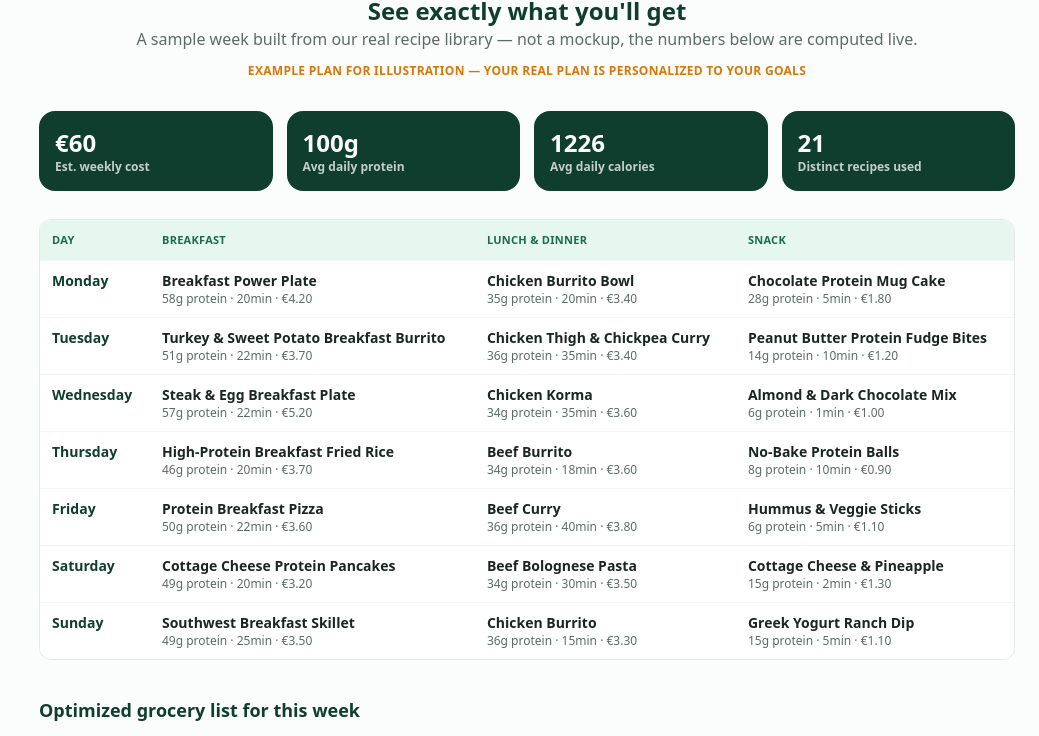
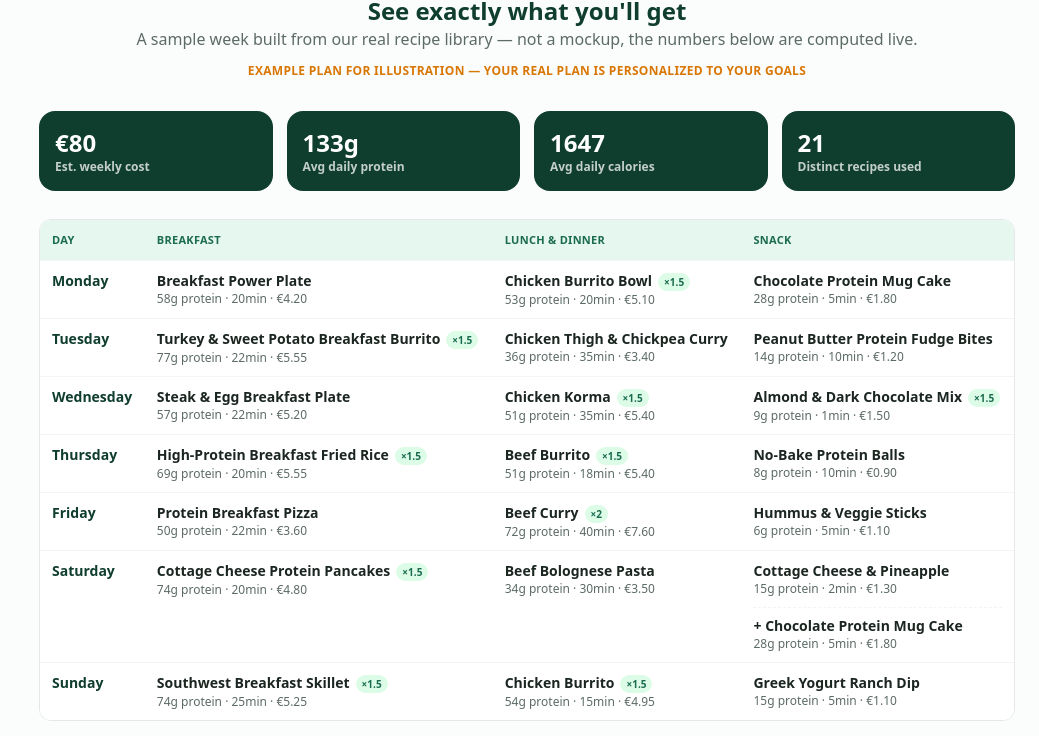
Before and after one commit to usario172332/youraifood-app, a Next.js app in the folder youraifood-app/: page / in a window 1280 px wide. Shown: the part 2035-2771 px from the top of the page, without its empty margins (241-1280 px from the left). Built offline with nearby package versions, Linux system fonts and the light colour scheme; no server answers.

Commit message:
Update SamplePlan.jsx

```diff
--- a/youraifood-app/components/SamplePlan.jsx
+++ b/youraifood-app/components/SamplePlan.jsx
@@ -8,19 +8,19 @@ import { findRecipe, DAYS } from '../lib/recipes';
 // data, the same way a real generated plan works. This is a sample so
 // visitors can see exactly what they'll get before signing up.
 //
-// Picked from the higher-calorie end of each meal category on purpose: with
-// only 3 recipe slots a day (breakfast, one combined lunch/dinner dish,
-// snack), this is close to the realistic ceiling the current catalog can
-// hit. A user with a higher calorie target than this should expect their
-// real generated plan to land in a similar range.
+// A single serving of each of the 3 meal slots (breakfast, one combined
+// lunch/dinner dish, snack) doesn't always add up to a realistic calorie
+// target on its own — so, like a real generated plan, some days here scale
+// a recipe to 1.5x/2x servings, and one day adds a second snack, to reach a
+// more typical daily calorie target.
 const SAMPLE_DAYS = [
-  { day: 'Monday', breakfast: 'nb50', main: 'nr1', snack: 'ps1' },
-  { day: 'Tuesday', breakfast: 'nb46', main: 'nr19', snack: 'ps2' },
-  { day: 'Wednesday', breakfast: 'nb16', main: 'nr16', snack: 's4' },
-  { day: 'Thursday', breakfast: 'nb42', main: 'nr36', snack: 's1' },
-  { day: 'Friday', breakfast: 'nb26', main: 'nr56', snack: 's3' },
-  { day: 'Saturday', breakfast: 'nb1', main: 'nr30', snack: 's2' },
-  { day: 'Sunday', breakfast: 'nb24', main: 'nr33', snack: 'ps4' },
+  { day: 'Monday', breakfast: 'nb50', main: 'nr1', mainServings: 1.5, snack: 'ps1' },
+  { day: 'Tuesday', breakfast: 'nb46', breakfastServings: 1.5, main: 'nr19', snack: 'ps2' },
+  { day: 'Wednesday', breakfast: 'nb16', main: 'nr16', mainServings: 1.5, snack: 's4', snackServings: 1.5 },
+  { day: 'Thursday', breakfast: 'nb42', breakfastServings: 1.5, main: 'nr36', mainServings: 1.5, snack: 's1' },
+  { day: 'Friday', breakfast: 'nb26', main: 'nr56', mainServings: 2, snack: 's3' },
+  { day: 'Saturday', breakfast: 'nb1', breakfastServings: 1.5, main: 'nr30', snack: 's2', extraSnack: 'ps1' },
+  { day: 'Sunday', breakfast: 'nb24', breakfastServings: 1.5, main: 'nr33', mainServings: 1.5, snack: 'ps4' },
 ];
 const MEAL_SLOTS = ['breakfast', 'main', 'snack'];
 const MEAL_LABELS = { breakfast: 'Breakfast', main: 'Lunch & Dinner', snack: 'Snack' };
@@ -28,15 +28,18 @@ const FAMILY_SIZE = 1;
 
 function buildGroceryList() {
   const groceries = {};
+  const addIngredients = (recipe, multiplier) => {
+    if (!recipe) return;
+    recipe.ingredients.forEach((ing) => {
+      if (!groceries[ing.n]) groceries[ing.n] = { qty: 0, unit: ing.u, cat: ing.cat };
+      groceries[ing.n].qty += ing.q * FAMILY_SIZE * multiplier;
+    });
+  };
   SAMPLE_DAYS.forEach((row) => {
     MEAL_SLOTS.forEach((slot) => {
-      const recipe = findRecipe(row[slot]);
-      if (!recipe) return;
-      recipe.ingredients.forEach((ing) => {
-        if (!groceries[ing.n]) groceries[ing.n] = { qty: 0, unit: ing.u, cat: ing.cat };
-        groceries[ing.n].qty += ing.q * FAMILY_SIZE;
-      });
+      addIngredients(findRecipe(row[slot]), row[`${slot}Servings`] || 1);
     });
+    if (row.extraSnack) addIngredients(findRecipe(row.extraSnack), 1);
   });
   return groceries;
 }
@@ -46,15 +49,18 @@ function buildStats() {
   let totalProtein = 0;
   let totalCal = 0;
   const usedRecipeIds = new Set();
+  const addRecipe = (recipe, multiplier) => {
+    if (!recipe) return;
+    totalCost += recipe.cost * FAMILY_SIZE * multiplier;
+    totalProtein += recipe.protein * multiplier;
+    totalCal += recipe.cal * multiplier;
+    usedRecipeIds.add(recipe.id);
+  };
   SAMPLE_DAYS.forEach((row) => {
     MEAL_SLOTS.forEach((slot) => {
-      const recipe = findRecipe(row[slot]);
-      if (!recipe) return;
-      totalCost += recipe.cost * FAMILY_SIZE;
-      totalProtein += recipe.protein;
-      totalCal += recipe.cal;
-      usedRecipeIds.add(recipe.id);
+      addRecipe(findRecipe(row[slot]), row[`${slot}Servings`] || 1);
     });
+    if (row.extraSnack) addRecipe(findRecipe(row.extraSnack), 1);
   });
   return {
     totalCost,
@@ -125,17 +131,34 @@ export default function SamplePlan() {
                   <td className="px-3 py-2.5 font-extrabold text-green-900">{row.day}</td>
                   {MEAL_SLOTS.map((slot) => {
                     const recipe = findRecipe(row[slot]);
+                    const servings = row[`${slot}Servings`] > 1 ? row[`${slot}Servings`] : null;
+                    const extra = slot === 'snack' ? findRecipe(row.extraSnack) : null;
                     return (
                       <td key={slot} className="px-3 py-2.5">
                         {recipe ? (
-                          <>
-                            <div className="font-semibold">{recipe.name}</div>
+                          <div className={extra ? 'mb-2.5' : ''}>
+                            <div className="font-semibold">
+                              {recipe.name}
+                              {servings && (
+                                <span className="ml-1.5 rounded-full bg-green-100 px-1.5 py-0.5 text-[10px] font-extrabold text-green-700">
+                                  ×{servings}
+                                </span>
+                              )}
+                            </div>
                             <div className="text-xs text-ink-soft">
-                              {recipe.protein}g protein · {recipe.time}min · €{recipe.cost.toFixed(2)}
+                              {Math.round(recipe.protein * (servings || 1))}g protein · {recipe.time}min · €{(recipe.cost * (servings || 1)).toFixed(2)}
                             </div>
-                          </>
+                          </div>
                         ) : (
                           <span className="text-ink-soft">—</span>
+                        )}
+                        {extra && (
+                          <div className="border-t border-dashed border-gray-100 pt-2">
+                            <div className="text-sm font-semibold">+ {extra.name}</div>
+                            <div className="text-xs text-ink-soft">
+                              {extra.protein}g protein · {extra.time}min · €{extra.cost.toFixed(2)}
+                            </div>
+                          </div>
                         )}
                       </td>
                     );
```
